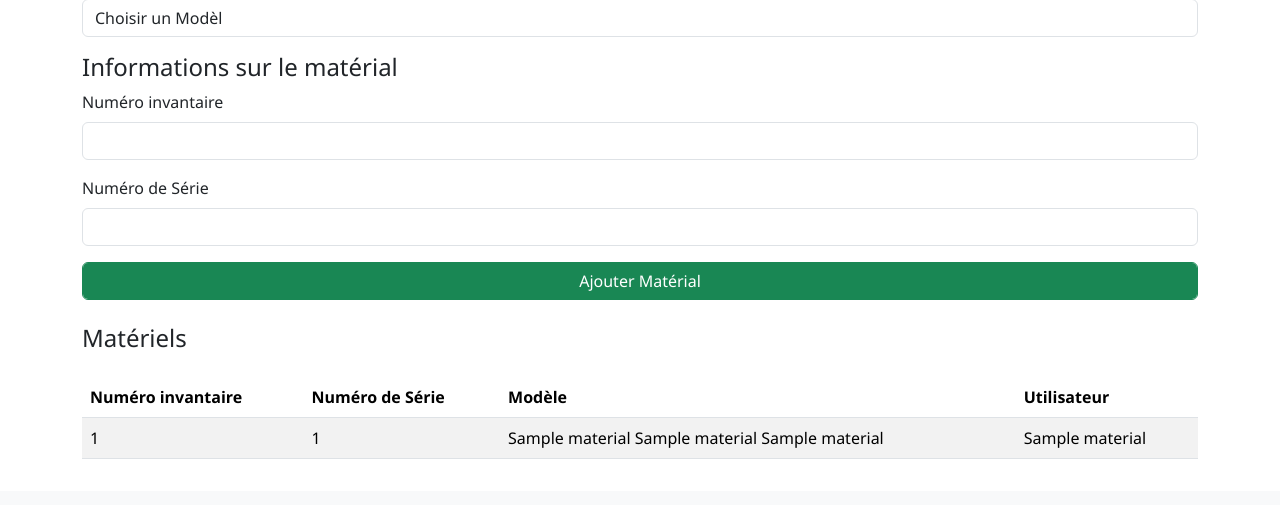
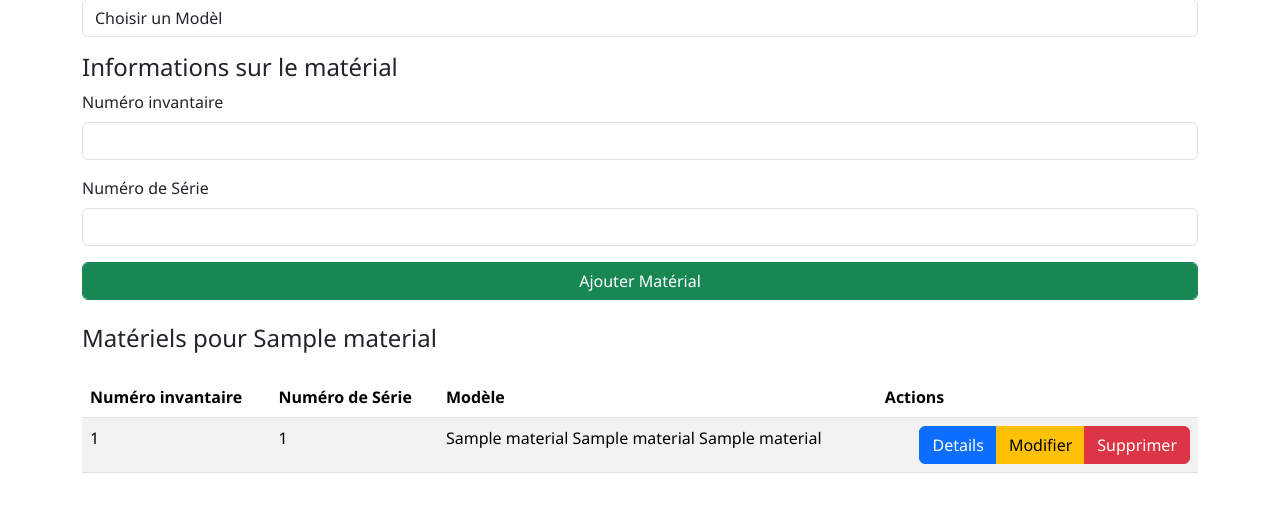
Before and after one commit to the8Proffesional/FLASK, a Flask app: template Site/templates/Manage_Material.html in a window 1280 px wide. Shown: the part 543-1048 px from the top of the page. Before the commit the page ends 1002 px from the top, so only its background shows below. Run offline with Flask 3, Linux system fonts and the light colour scheme; tables that the repository leaves empty hold one stand-in row (values such as "Sample post"); the template is opened without the code that fills it: values that come from a table or form of the project are taken from there, most other values are stand-ins (such as "Sample title", 1, 10 or a date in 2020).

Commit message:
add material buttons

```diff
--- a/Site/templates/Manage_Material.html
+++ b/Site/templates/Manage_Material.html
@@ -110,14 +110,14 @@
 
                 <div class="container">
                     {% if list %}
-                    <h4 class="mt-4">Matériels</h4>
+                    <h4 class="mt-4">Matériels pour {{ list[0][4] }}</h4>
                     <table class="table table-striped  mt-4 ">
                         <thead>
                         <tr>
                           <th scope="col">Numéro invantaire</th>
                           <th scope="col">Numéro de Série</th>
                           <th scope="col">Modèle</th>
-                          <th scope="col">Utilisateur</th>
+                          <th scope="col">Actions</th>
                         </tr>
                       </thead>
                       <tbody>
@@ -126,7 +126,13 @@
                           <td>{{ material[0].inventaire_number }}</td>
                           <td>{{ material[0].serial_number }}</td>
                           <td> {{ material[2] }} {{ material[3] }} {{ material[1] }}</td>
-                          <td>{{ material[4] }}</td>
+                          <td>
+                            <div class="btn-group float-end" role="group" aria-label="Basic example">
+                            <a href="#" target="blank" class="btn btn-primary">Details</a>
+                            <a href="#" class="btn btn-warning">Modifier</a>
+                            <a href="#" class="btn btn-danger">Supprimer</a>
+                        </div>
+                          </td>
                         </tr>
                         {% endfor %}
                       </tbody>
```
